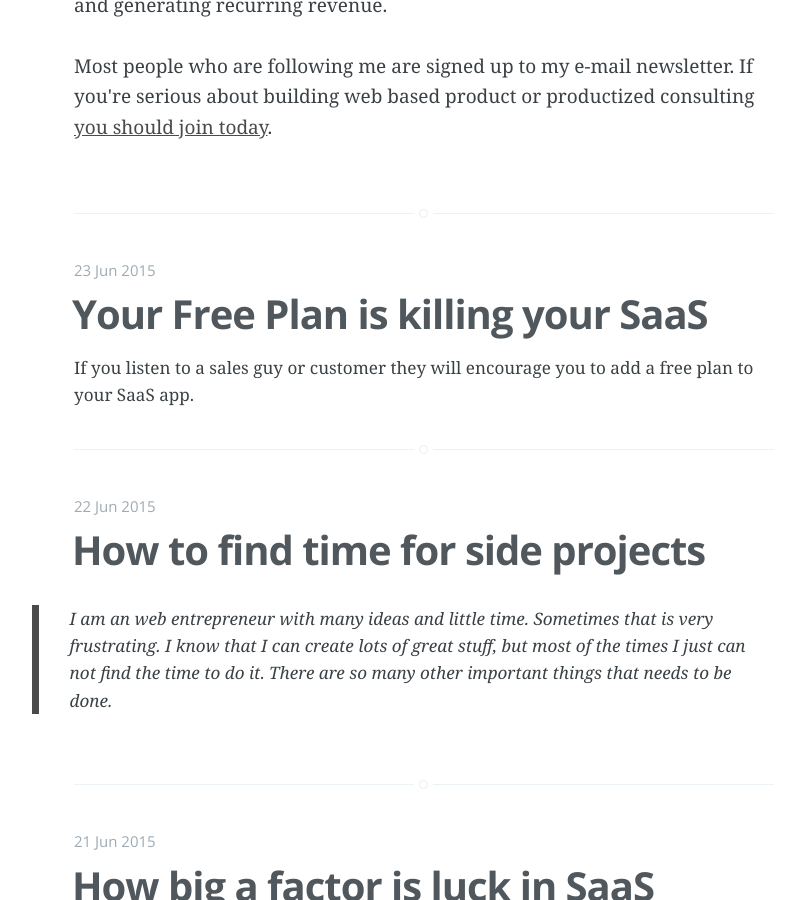
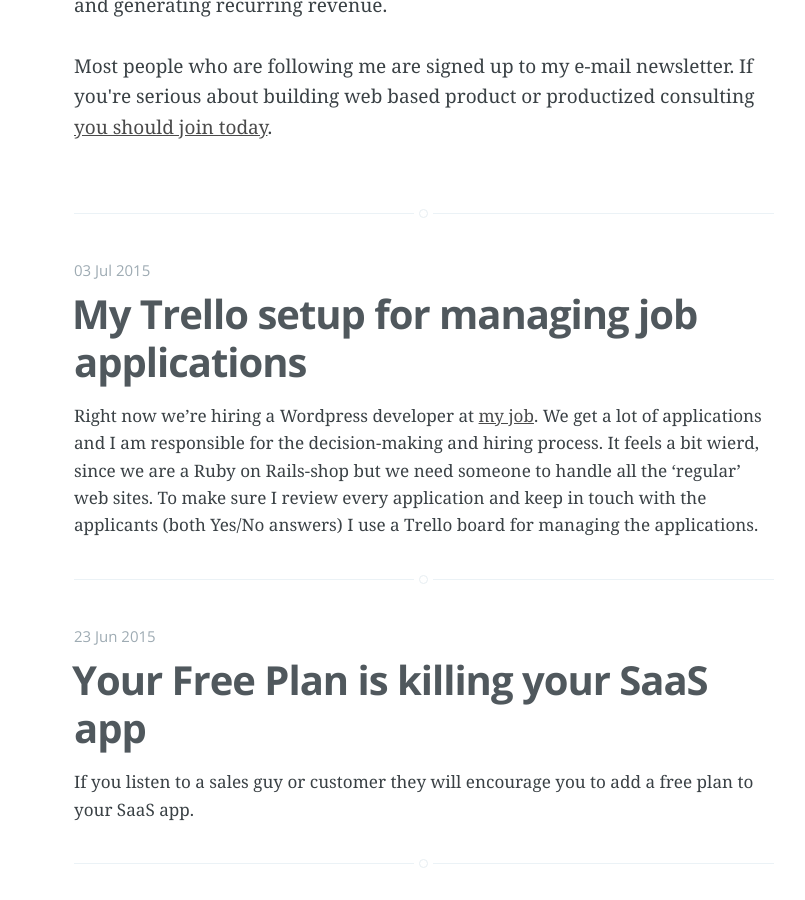
Before and after one commit to davidelbe/david.elbe.me, a Jekyll site: the page built from index.html, in a window 1280 px wide and 900 px high, scrolled down 528 px. Shown: the whole window, without its empty margins (216-1021 px from the left). Built offline with Jekyll 4.4.1, drawn with Linux system fonts in a browser that asks for light colours; Markdown is read by kramdown in place of the engine named in the settings; the list of posts is cut into pages by our own code; some of the changed text lies outside the part shown.

Commit message:
My Trello setup for managing job applications

```diff
--- a/_posts/2015-06-23-your-free-plan-is-killing-your-saas.md
+++ b/_posts/2015-06-23-your-free-plan-is-killing-your-saas.md
@@ -1,6 +1,6 @@
 ---
 layout: post
-title: "Your Free Plan is killing your SaaS"
+title: "Your Free Plan is killing your SaaS app"
 date: "2015-06-23"
 disqus: true
 categories: saas
--- /dev/null
+++ b/_posts/2015-07-03-my-trello-setup-for-managing-job-applications.md
@@ -0,0 +1,47 @@
+---
+layout: post
+title: "My Trello setup for managing job applications"
+date: "2015-07-03"
+disqus: true
+categories: employees
+---
+
+Right now we're hiring a Wordpress developer at [my job](http://standout.se/). We get a lot of applications and I am responsible for the decision-making and hiring process. It feels a bit wierd, since we are a Ruby on Rails-shop but we need someone to handle all the 'regular' web sites. To make sure I review every application and keep in touch with the applicants (both Yes/No answers) I use a Trello board for managing the applications.
+
+I talked about my setup with a friend and she asked me how to do this, so I I'm going to share it with all of you.
+
+# 1. Create a new Trello board
+
+If you aren't already a Trello user, sign up, it is free and takes only a minute and I'm sure you'll find Trello useful for other parts of your life as well.
+
+I've called my Trello board _'Hiring Process'_.
+
+# 2. Create a couple of lists
+
+In this case I want to use Trello as a pipeline, moving applicants from list to list from left to right. I use the following lists:
+
+ * New applications
+ * Interview scheduled
+ * Interview done
+ * No
+ * Yes
+
+It's easy to add new lists for different positions.
+
+# 3. Email new applications to Trello
+
+I get most of our applications via e-mail, so I simply forward the e-mails and attachments to Trello.
+
+Turn e-mail settings on, by clicking on _'Menu'_ and _'Email to Board settings ...'_.
+
+![E-mail](/assets/images/2015-07-05-email.png)
+
+There you will find a long e-mail adress that you can forward all job applications to.
+
+**Pro tip**: Change the title of the e-mail to the applicant's name - this will be the title of the Trello card.
+
+# 4. Move the cards!
+
+Each applicant will now be a separate card in your board. Move them from left to right - with the end goal of making a decision for each applicant. Most of them will end up in _'No, thanks'_ and one or a few will get the _'Yes, you're welcome to join us!'_ response.
+
+I think Trello boards work great for organizing job applications in smaller companies. I guess most bigger companies use some kind of dedicated HR software, but this works great for me and most other small business owners out there.
```
Also changed, not shown: assets/images/2015-07-05-email.png (added).
